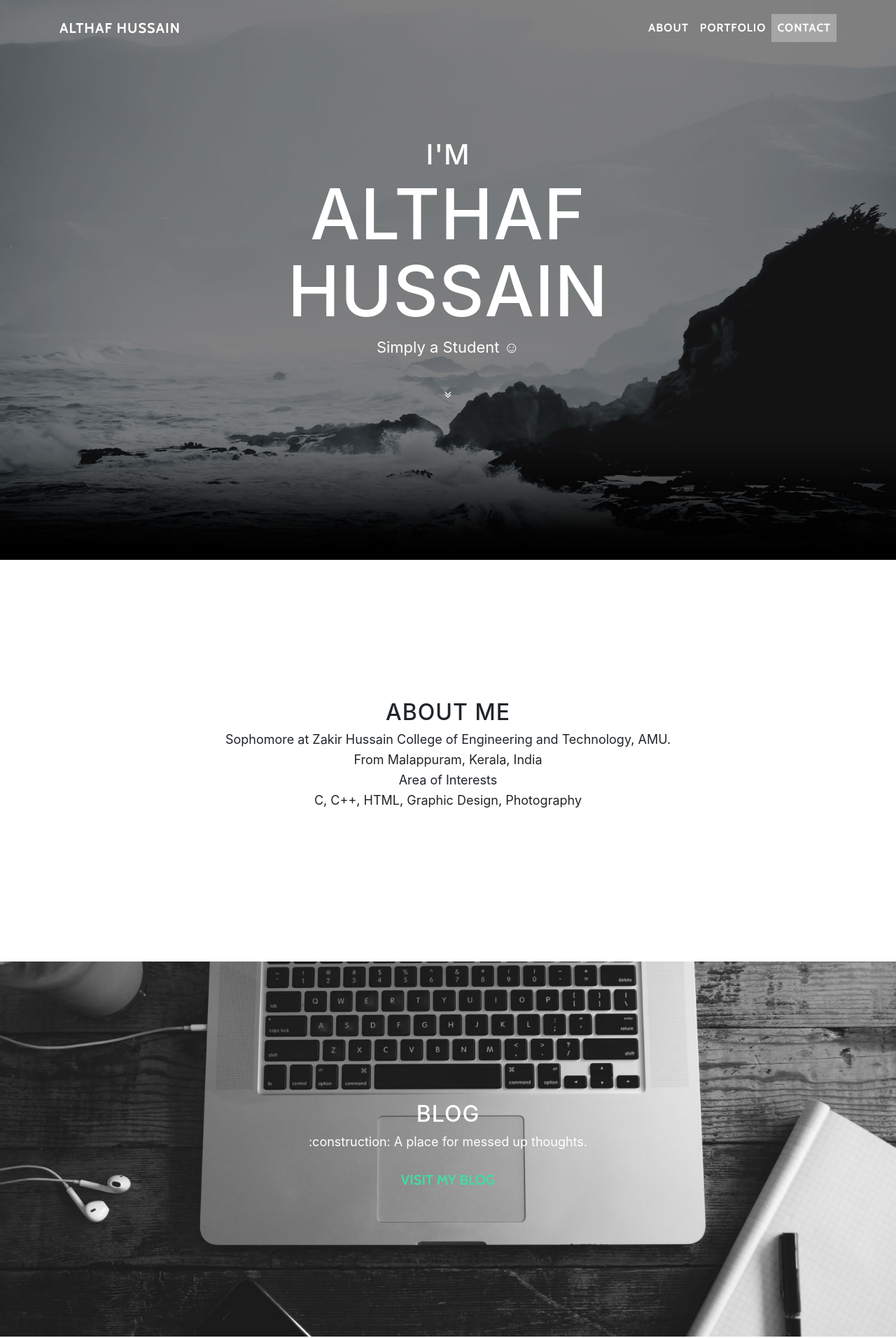
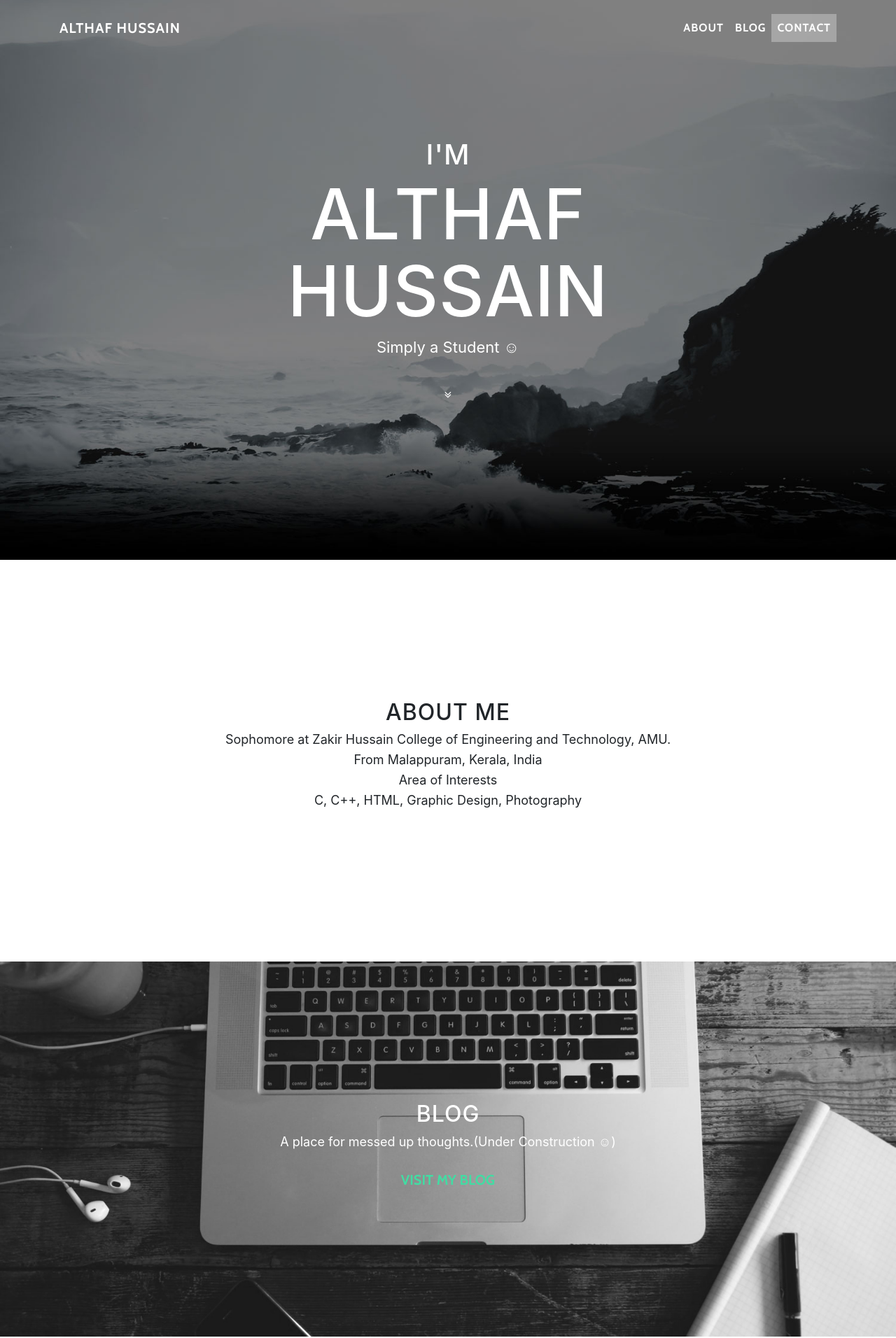
Before and after one commit to AlthafHussainK/althafhussaink.github.io, a website with bundled scripts: page index.html in a window 1280 px wide. Shown: the top 1912 px of the page at 70% size. Built offline with nearby package versions, Linux system fonts and the light colour scheme.

```diff
--- a/index.html
+++ b/index.html
@@ -39,7 +39,7 @@
               <a class="nav-link js-scroll-trigger" href="#about">About</a>
             </li>
             <li class="nav-item">
-              <a class="nav-link js-scroll-trigger" href="#portfolio">Portfolio</a>
+              <a class="nav-link js-scroll-trigger" href="#portfolio">Blog</a>
             </li>
             <li class="nav-item">
               <a class="nav-link js-scroll-trigger" href="#contact">Contact</a>
@@ -79,12 +79,12 @@
       </div>
     </section>
 
-    <!-- Portfolio Section -->
+    <!-- Blog Section -->
     <section id="portfolio" class="download-section content-section text-center">
       <div class="container">
         <div class="col-lg-8 mx-auto">
           <h2>Blog</h2>
-          <p> :construction: A place for messed up thoughts.</p>
+          <p> A place for messed up thoughts.(Under Construction ☺)</p>
           <a href="http://althafhussaink.github.io/blog" class="btn btn-default btn-lg">Visit My Blog</a>
         </div>
       </div>
```
